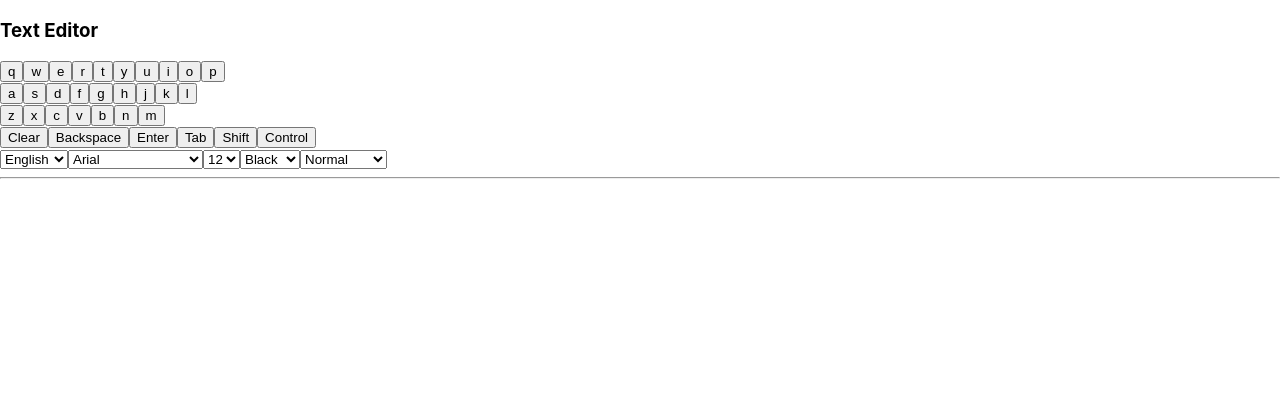
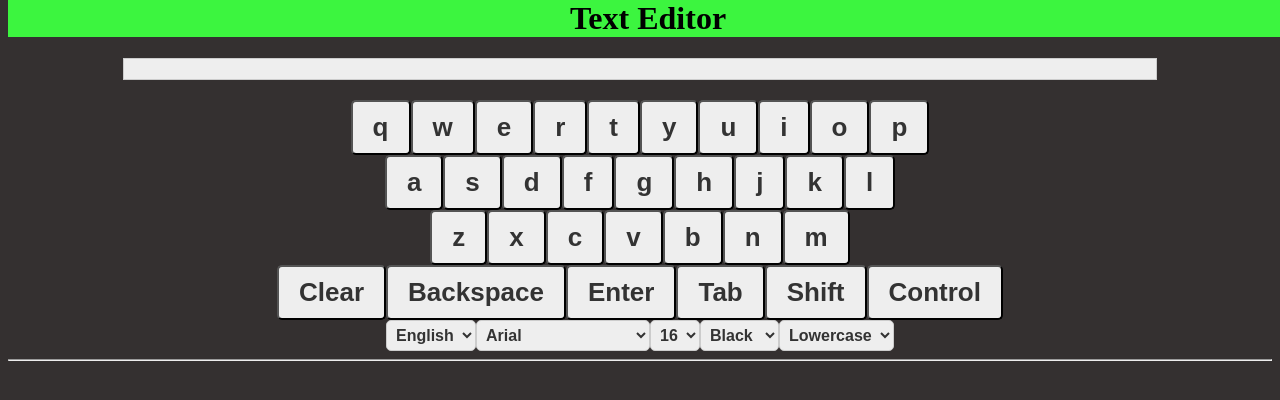
Before and after one commit to avichayk1/texteditor-app, a React (Create React App) app: page / in a window 1280 px wide. Shown: the top 400 px of the page. Built offline with nearby package versions, Linux system fonts and the light colour scheme.

Commit message:
i finish the textEditor

```diff
--- a/src/App.css
+++ /dev/null
@@ -1,38 +0,0 @@
-.App {
-  text-align: center;
-}
-
-.App-logo {
-  height: 40vmin;
-  pointer-events: none;
-}
-
-@media (prefers-reduced-motion: no-preference) {
-  .App-logo {
-    animation: App-logo-spin infinite 20s linear;
-  }
-}
-
-.App-header {
-  background-color: #282c34;
-  min-height: 100vh;
-  display: flex;
-  flex-direction: column;
-  align-items: center;
-  justify-content: center;
-  font-size: calc(10px + 2vmin);
-  color: white;
-}
-
-.App-link {
-  color: #61dafb;
-}
-
-@keyframes App-logo-spin {
-  from {
-    transform: rotate(0deg);
-  }
-  to {
-    transform: rotate(360deg);
-  }
-}
--- a/src/App.js
+++ b/src/App.js
@@ -1,22 +1,22 @@
 import React, { Component } from 'react';
 // import NavBar from './components/navbar';
-import './App.css';
+// import './App.css';
 import TextEditor from './components/textEditor';
 class App extends Component {
   state = {
     text: '',
     language: 'english',
-    size: 'medium',
+    size: '16px',
     font: 'Arial',
-    color: 'white',
+    color: '#000000',
     camelCase: false,
+    stuck: [],
   };
   handleChange = (event) => {
-    console.log(event.target.value);
-    const text = this.state.text;
-    if (event.target.value === '16px') {
-      this.setState({ text: text, size: '16px' });
-    }
+    console.log(event.target.value, event.target.id);
+    const value = event.target.value;
+    const id = event.target.id;
+    this.setState({ ...this.state, [id]: value, stuck: { ...this.state } });
   };
   handleKeyClick = (event) => {
     const key = event.target.id;
@@ -25,19 +25,67 @@ class App extends Component {
     const language = this.state.language;
 
     if (key === 'Enter') {
-      this.setState({ text: text + '\n' });
+      this.setState({
+        ...this.state,
+        text: text + '\r\n',
+        stuck: { ...this.state },
+      });
+      console.log(text);
     } else if (key === 'Backspace') {
-      this.setState({ text: text.slice(0, -1) });
+      if (language !== 'emoji') {
+        this.setState({
+          ...this.state,
+          text: text.slice(0, -1),
+          stuck: { ...this.state },
+        });
+      } else {
+        this.setState({
+          ...this.state,
+          text: text.slice(0, -2),
+          stuck: { ...this.state },
+        });
+      }
     } else if (key === 'Tab') {
-      this.setState({ text: text + '    ' });
+      this.setState({
+        ...this.state,
+        text: text + '    ',
+        stuck: { ...this.state },
+      });
     } else if (key === 'Shift') {
-      this.setState({ camelCase: !camelCase });
+      this.setState({
+        ...this.state,
+        camelCase: !camelCase,
+        stuck: { ...this.state },
+      });
     } else if (key === 'Control') {
-      this.setState({ language: 'english' });
+      this.setState({
+        ...this.state,
+        language: 'english',
+        stuck: { ...this.state },
+      });
     } else if (key === 'Clear') {
-      this.setState({ text: '' });
-    } else if (language === 'english') {
-      this.setState({ text: text + key });
+      this.setState({ ...this.state, text: '', stuck: { ...this.state } });
+    } else if (key === 'Undo') {
+      this.setState(this.state.stuck);
+    } else if (
+      camelCase === false ||
+      camelCase === 'false' ||
+      language !== 'english'
+    ) {
+      console.log(camelCase);
+      this.setState({
+        ...this.state,
+        text: text + key,
+        stuck: { ...this.state },
+      });
+    } else {
+      console.log(camelCase);
+      let upper = key.toUpperCase().toString();
+      this.setState({
+        ...this.state,
+        text: text + upper,
+        stuck: { ...this.state },
+      });
     }
   };
 
--- a/src/components/Keyboard.jsx
+++ b/src/components/Keyboard.jsx
@@ -1,5 +1,4 @@
 import React, { Component } from 'react';
-
 class Keyboard extends Component {
   render() {
     const {
@@ -24,16 +23,53 @@ class Keyboard extends Component {
         row3 = 'זסבהדג';
         break;
       case 'emoji':
-        row1 = '😀😁😂🤣😃😄😅😆😉😊';
-        row2 = '😋😎😍😘😗😙😚😇🙂🙃';
-        row3 = '🤔🤨😐😑😶😏😒🙄😬🤥';
+        row1 = ['😀', '😁', '😂', '🤣', '😃', '😄', '😅', '😆', '😉', '😊'];
+        row2 = ['😋', '😎', '😍', '😘', '😗', '😙', '😚', '😇', '🙂', '🙃'];
+        row3 = ['🤔', '🤨', '😐', '😑', '😶', '😏', '😒', '🙄', '😬', '🤥'];
         break;
       default:
         break;
     }
     return (
-      // keyboard.push(
       <div>
+        {language === 'emoji' ? (
+          <>
+            <div key="row1">
+              {row1.map((char, index) => (
+                <button
+                  key={char}
+                  onClick={handleKeyPress}
+                  id={char}
+                >
+                  {char}
+                </button>
+              ))}
+            </div>
+            <div key="row2">
+              {row2.map((char, index) => (
+                <button
+                  key={char}
+                  onClick={handleKeyPress}
+                  id={char}
+                >
+                  {char}
+                </button>
+              ))}
+            </div>
+            <div key="row3">
+              {row3.map((char, index) => (
+                <button
+                  key={char}
+                  onClick={handleKeyPress}
+                  id={char}
+                >
+                  {char}
+                </button>
+              ))}
+            </div>
+          </>
+        ) : (
+          <>
             <div key="row1">
               {row1.split('').map((char, index) => (
                 <button
@@ -67,6 +103,8 @@ class Keyboard extends Component {
                 </button>
               ))}
             </div>
+          </>
+        )}
         <div key="row4">
           {row4.split(' ').map((char) => (
             <button
@@ -82,8 +120,10 @@ class Keyboard extends Component {
           {
             <div>
               <select
+                id="language"
                 value={language}
                 onChange={handleChange}
+                defaultValue="english"
               >
                 <option value="english">English</option>
                 <option value="hebrew">Hebrew</option>
@@ -91,25 +131,40 @@ class Keyboard extends Component {
               </select>
 
               <select
+                id="font"
                 value={font}
                 onChange={handleChange}
+                defaultValue="Arial"
               >
                 <option value="Arial">Arial</option>
+                <option value="Verdana">Verdana</option>
+                <option value="Tahoma">Tahoma</option>
+                <option value="Trebuchet MS">Trebuchet MS</option>
+                <option value="Georgia">Georgia</option>
+                <option value="Garamond">Garamond</option>
+                <option value="Courier New">Courier New</option>
+                <option value="Brush Script MT">Brush Script MT</option>
                 <option value="Times New Roman">Times New Roman</option>
               </select>
-
               <select
-                //value={size}
+                id="size"
+                value={size}
                 onChange={handleChange}
+                defaultValue="16px"
               >
                 <option value="12px">12</option>
                 <option value="16px">16</option>
                 <option value="20px">20</option>
+                <option value="26px">26</option>
+                <option value="32px">32</option>
+                <option value="64px">64</option>
               </select>
 
               <select
+                id="color"
                 value={color}
-                onChange={this.props.onColorChange}
+                defaultValue="#FFFFFF"
+                onChange={handleChange}
               >
                 <option value="#000000">Black</option>
                 <option value="#ff0000">Red</option>
@@ -117,12 +172,14 @@ class Keyboard extends Component {
               </select>
 
               <select
+                id="camelCase"
                 value={camelCase}
-                onChange={this.props.onCaseChange}
+                defaultValue="false"
+                onChange={handleChange}
               >
-                <option value="none">Normal</option>
-                <option value="uppercase">Uppercase</option>
-                <option value="lowercase">Lowercase</option>
+                {/* <option value="none">Normal</option> */}
+                <option value="true">Uppercase</option>
+                <option value="false">Lowercase</option>
               </select>
             </div>
           }
--- a/src/components/textEditor.jsx
+++ b/src/components/textEditor.jsx
@@ -15,20 +15,54 @@ class TextEditor extends Component {
     } = this.props;
 
     return (
-      <div>
-        <div>
-          <h3>Text Editor</h3>
-          {
-            <span
-              defaultValue={value}
-              style={{ backgroundColor: `${color}`, fontSize: `${size}` }}
-            >
-              {value}
-            </span>
-          }
+      <div
+        id="container"
+        style={{ display: 'flex', flexDirection: 'column', height: '100%' }}
+      >
+        <h1
+          style={{
+            position: 'fixed',
+            top: 0,
+            width: '100%',
+            textAlign: 'center',
+            margin: 0,
+          }}
+        >
+          Text Editor
+        </h1>
+        <div
+          style={{
+            flex: 1,
+            display: 'flex',
+            justifyContent: 'center',
+            alignItems: 'center',
+          }}
+        >
+          <span
+            defaultValue={value}
+            style={{
+              margin: '50px 0 20px 0',
+              color: `${color}`,
+              fontFamily: `${font}`,
+              fontSize: `${size}`,
+              whiteSpace: 'pre',
+              maxHeight: '300px',
+              overflowY: 'scroll',
+            }}
+          >
+            {value}
+          </span>
         </div>
 
         <Keyboard
+          style={{
+            position: 'fixed',
+            bottom: '0',
+            left: '0',
+            right: '0',
+            width: '100%',
+            height: '50px',
+          }}
           handleKeyPress={handleKeyPress}
           handleChange={handleChange}
           language={language}
--- a/src/index.css
+++ b/src/index.css
@@ -1,13 +1,69 @@
 body {
-  margin: 0;
+  text-align: center;
+  align-items: center; /* Centers child elements vertically */
+  background-color: #343030;
+}
+/* margin: 0;
   font-family: -apple-system, BlinkMacSystemFont, 'Segoe UI', 'Roboto', 'Oxygen',
     'Ubuntu', 'Cantarell', 'Fira Sans', 'Droid Sans', 'Helvetica Neue',
     sans-serif;
   -webkit-font-smoothing: antialiased;
-  -moz-osx-font-smoothing: grayscale;
+  -moz-osx-font-smoothing: grayscale; */
+h1 {
+  background-color: #3cf53f;
 }
-
 code {
   font-family: source-code-pro, Menlo, Monaco, Consolas, 'Courier New',
     monospace;
 }
+button {
+  display: inline-block;
+  padding: 10px 20px;
+  border-radius: 5px;
+  background-color: #eee;
+  color: #333;
+  font-size: 26px;
+  font-weight: bold;
+  text-align: center;
+  text-decoration: none;
+  cursor: pointer;
+}
+/* Styles for when the button is hovered over */
+button:hover {
+  background-color: #ddd;
+}
+
+/* Styles for when the button is clicked */
+button:active {
+  background-color: #ccc;
+  box-shadow: inset 0px 0px 5px rgba(0, 0, 0, 0.2);
+}
+
+/* Base styles for select dropdowns */
+select {
+  padding: 5px;
+  font-size: 16px;
+  font-weight: bold;
+  line-height: 1.3;
+  color: #333;
+  background-color: #eee;
+  border: 1px solid #ccc;
+  border-radius: 5px;
+  box-shadow: none;
+}
+select:hover {
+  background-color: #ddd;
+}
+span {
+  display: block;
+  font-weight: bold;
+  line-height: 1.5;
+  letter-spacing: 0.5px;
+  display: inline-block;
+  width: 80%;
+  height: 50%;
+  background-color: #eee;
+  border: 1px solid #ccc;
+  padding: 10px;
+  margin: 10px;
+}
```
Lines whose indentation alone changed are shown as unchanged.
